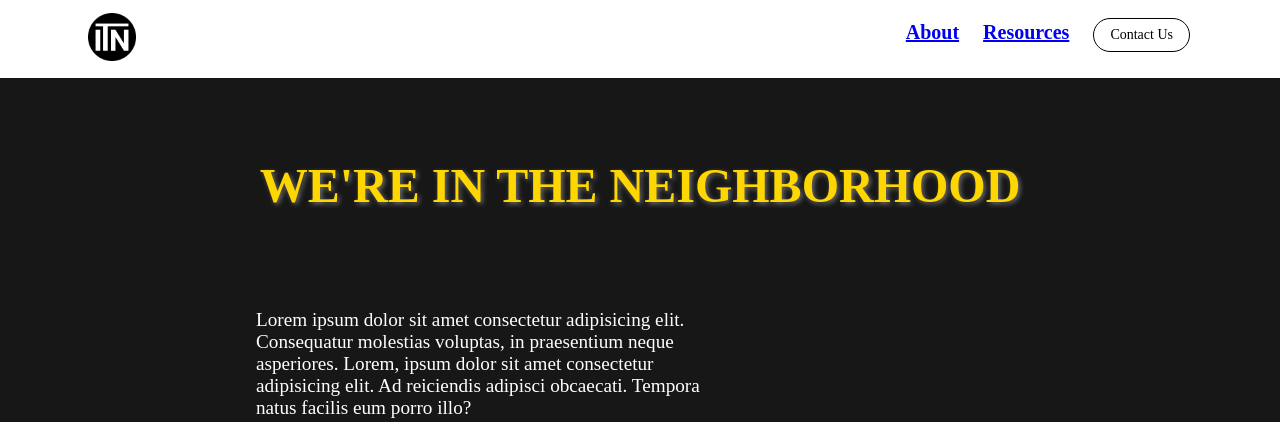
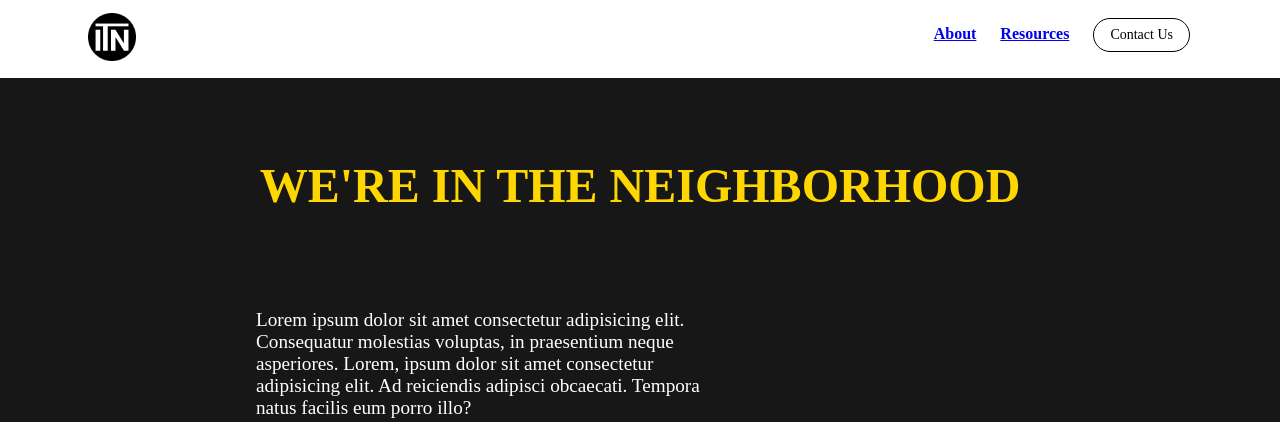
Before and after one commit to hnkingsolver/InTheNeighborhood, a Django app: page / in a window 1280 px wide. Shown: the top 422 px of the page. Run offline with Django 3.2, Linux system fonts and the light colour scheme.

Commit message:
added some stuff

```diff
--- a/inTheNeighborhood/itn/static/css/style.css
+++ b/inTheNeighborhood/itn/static/css/style.css
@@ -39,7 +39,7 @@ main{
 
 h1{
     font-size: 5rem;
-    text-shadow: rgb(110, 109, 109) 2px 2px 5px;
+    /* text-shadow: rgb(209, 197, 23) 2px 2px 5px; */
     width: 100%;
     color: white;
     text-transform: uppercase;
--- a/inTheNeighborhood/itn/templates/about.html
+++ b/inTheNeighborhood/itn/templates/about.html
@@ -18,8 +18,8 @@
         <a href="/"><img class="nav_logo" src="static/img/Logo_No_Text.png" alt="logo" /></a>
         <div class="nav links">
             <ul>
-                <li class="f4 fw6  dark-red link dim"><a href="/about">About</a></li>
-                <li class="f4 fw6  dark-red link dim"><a href="/resources">Resources</a></li>
+                <li class="f5 fw6  dark-red link dim"><a href="/about">About</a></li>
+                <li class="f5 fw6  dark-red link dim"><a href="/resources">Resources</a></li>
                 <li class="contact">  <a class="f6 link dim br-pill ba ph3 pv2 mb2 dib black" href="#0">Contact Us</a></li>
             </ul>
         </div>
--- a/inTheNeighborhood/itn/templates/index.html
+++ b/inTheNeighborhood/itn/templates/index.html
@@ -15,8 +15,8 @@
             <a href="/"><img class="nav_logo" src="static/img/Logo_No_Text.png" alt="logo" /></a>
         <div class="nav links ">
             <ul>
-                <li class="f4 fw6  dark-red link dim"><a href="/about">About</a></li>
-                <li class="f4 fw6  dark-red link dim"><a href="/resources">Resources</a></li>
+                <li class="f5 fw6  dark-red link dim"><a href="/about">About</a></li>
+                <li class="f5 fw6  dark-red link dim"><a href="/resources">Resources</a></li>
                 <li class="contact">  <a class="f6 link dim br-pill ba ph3 pv2 mb2 dib black" href="#0">Contact Us</a></li>
             </ul>
         </div>
--- a/inTheNeighborhood/itn/templates/resources.html
+++ b/inTheNeighborhood/itn/templates/resources.html
@@ -15,8 +15,8 @@
         <a href="/"><img class="nav_logo" src="static/img/Logo_No_Text.png" alt="logo" /></a>
         <div class="nav links">
             <ul>
-                <li class="f4 fw6  dark-red link dim"><a href="/about">About</a></li>
-                <li class="f4 fw6  dark-red link dim"><a href="/resources">Resources</a></li>
+                <li class="f5 fw6  dark-red link dim"><a href="/about">About</a></li>
+                <li class="f5 fw6  dark-red link dim"><a href="/resources">Resources</a></li>
                 <li class="contact">  <a class="f6 link dim br-pill ba ph3 pv2 mb2 dib black" href="#0">Contact Us</a></li>
             </ul>
         </div>
```
